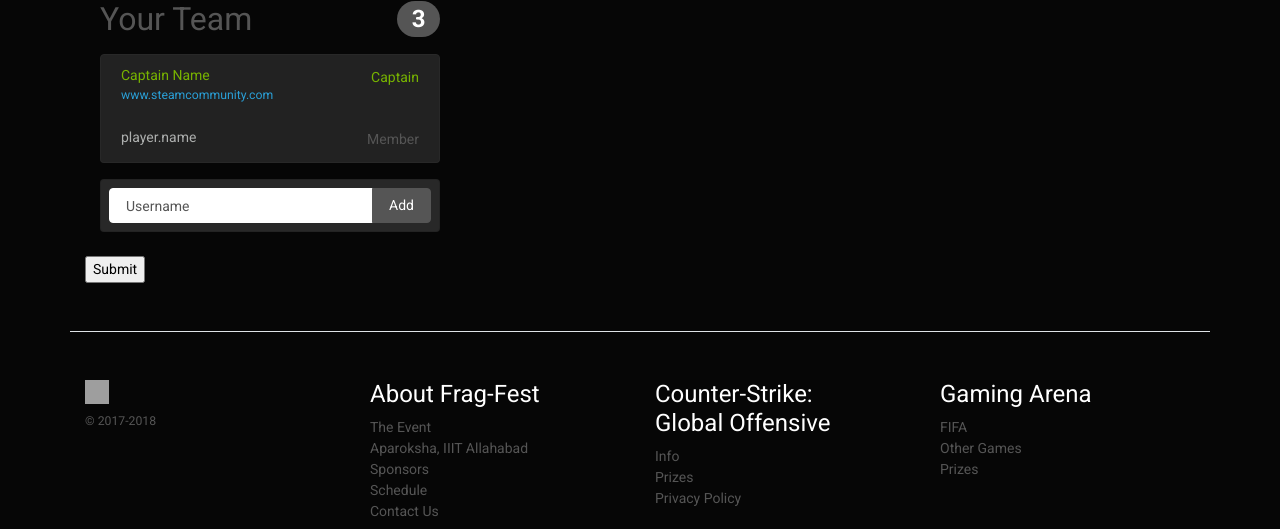
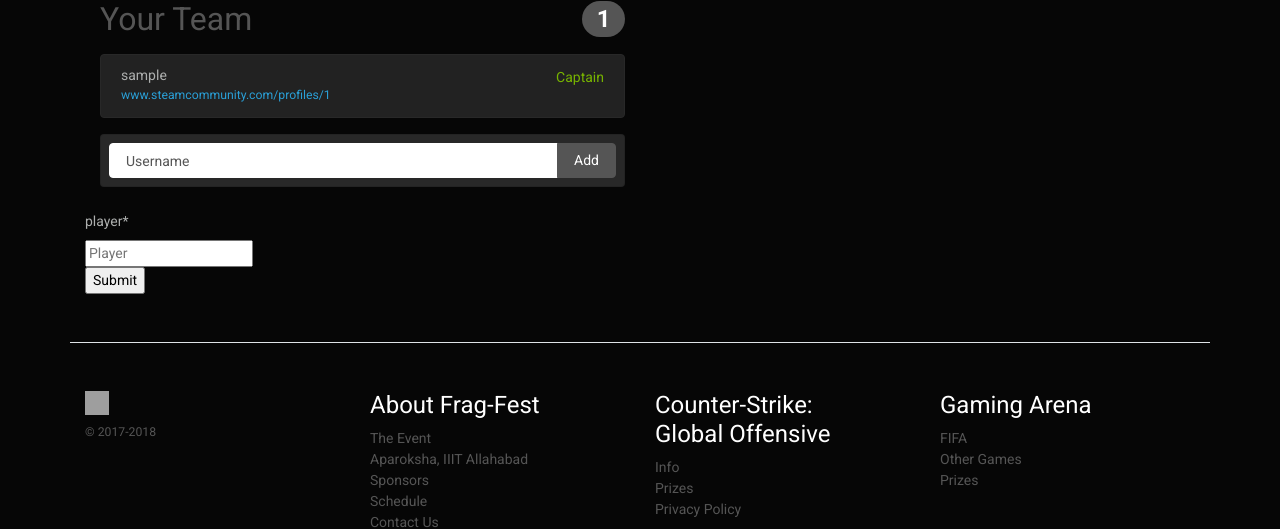
Before and after one commit to teraflik/frag-fest-platform, a Django app: page /portal/dashboard/ in a window 1280 px wide. Shown: the part 55-584 px from the top of the page. Run offline with Django 3.2, Linux system fonts and the light colour scheme; a user stored in the database is signed in; tables that the repository leaves empty hold one stand-in row (values such as "Sample post"); data that the repository does not hold is empty; some libraries are stand-ins or nearby versions; grey boxes are pictures that could not be loaded.

Commit message:
Pages working

```diff
--- a/portal/templates/portal/dashboard.html
+++ b/portal/templates/portal/dashboard.html
@@ -1,4 +1,5 @@
 {% extends 'portal/base.html' %}
+{% load crispy_forms_tags %}
 
 {% block content %}
 <div class="container">
@@ -24,27 +25,23 @@
 				</form>
 			{% endif %}
 		{% else %}
-		<div class="col-md-4 order-md-2 mb-4">
+		<div class="col-md-6 order-md-2 mb-4">
 			<h4 class="d-flex justify-content-between align-items-center mb-3">
 				<span class="text-muted">Your Team</span>
-				<span class="badge badge-secondary badge-pill">3</span>
+				<span class="badge badge-secondary badge-pill">{{ count }}</span>
 			</h4>
 			<ul class="list-group mb-3">
-
-				<li class="list-group-item d-flex justify-content-between lh-condensed">
-				<div class="text-success">
-					<h6 class="my-0">Captain Name</h6>
-					<small class="text-muted"><a href="#">www.steamcommunity.com</a></small>
-				</div>
-				<span class="text-success">Captain</span>
-				</li>
 				{% for player in players %}
 				<li class="list-group-item d-flex justify-content-between lh-condensed">
 				<div>
-					<h6 class="my-0">player.name</h6>
-					<small class="text-muted"><a href="{{ player.url }}">{{ player.url }}</a></small>
+					<h6 class="my-0">{{ player.user.username }}</h6>
+					<small class="text-muted"><a href="https://www.steamcommunity.com/profiles/{{ player.steam_id }}">www.steamcommunity.com/profiles/{{ player.steam_id }}</a></small>
 				</div>
+				{% if player.user.username == captain %}
+				<span class="text-success">Captain</span>
+				{% else %}
 				<span class="text-muted">Member</span>
+				{% endif %}
 				</li>
 				{% endfor %}
 			</ul>
@@ -60,7 +57,7 @@
 		</div>
 		<form action="#" method="post">
 			{% csrf_token %}
-			{{ add_member_form }}
+			{{ member_form|crispy }}
 			<input type="submit" value="Submit" />
 		</form>
 		{% endif %}
--- a/portal/templates/portal/register.html
+++ b/portal/templates/portal/register.html
@@ -1,10 +1,10 @@
 {% extends 'portal/base.html' %}
-
+{% load crispy_forms_tags %}
 {% block content %}
 
 <form action="#" method="post">
     {% csrf_token %}
-    {{ form }}
+    {{ form|crispy }}
     <input type="submit" value="Submit" />
 </form>
 
--- a/portal/templates/portal/teams.html
+++ b/portal/templates/portal/teams.html
@@ -9,7 +9,7 @@
 	<p class="lead">Following teams are signup for the tournament.</p>
 	<div class="list-group">
 			{% for team in cs %}
-			<a href="{% url 'portal:CSView' team_id=team.id %}" class="list-group-item list-group-item-action active">
+			<a href="{% url 'portal:index' %}" class="list-group-item list-group-item-action active">
 					{{ team.team_name }}
 			</a>
 			{% endfor %}
--- a/portal/views.py
+++ b/portal/views.py
@@ -113,10 +113,12 @@
 
 def SingleTeam(request,team_id):
     template_name = 'portal/single_team.html'
-    if Team.objects.filter(id=team_id).count()==0:
-        team1 = Team.objects.get(id=team_id)
-        players = Profile.objects.filter(team_cs=team1)
-        return render(request,template_name,{'team1':team1,'players':player})
+    if Team.objects.filter(id=team_id).count()!=0:
+        team = Team.objects.get(id=team_id)
+        players = Profile.objects.filter(team_cs=team)
+        return render(request,template_name,{'team':team,'players':players})
+    else:
+        return redirect('portal:index')
 
 
 
@@ -233,6 +235,7 @@
         if member_form.is_valid():
             uniqueUser = User.objects.filter(username=member_form.cleaned_data['player'])
             if uniqueUser.count()!=0:
+                profiles = Profile.objects.get(id=request.user.id)
                 user1 = User.objects.get(username=member_form.cleaned_data['player'])
                 uniqueUser = Profile.objects.get(user=user1)
                 team1 = profiles.team_cs
```
Also changed, not shown: portal/templates/portal/profile.html (+20 -15 lines), portal/templates/portal/single_team.html (added, +25 -0 lines).
